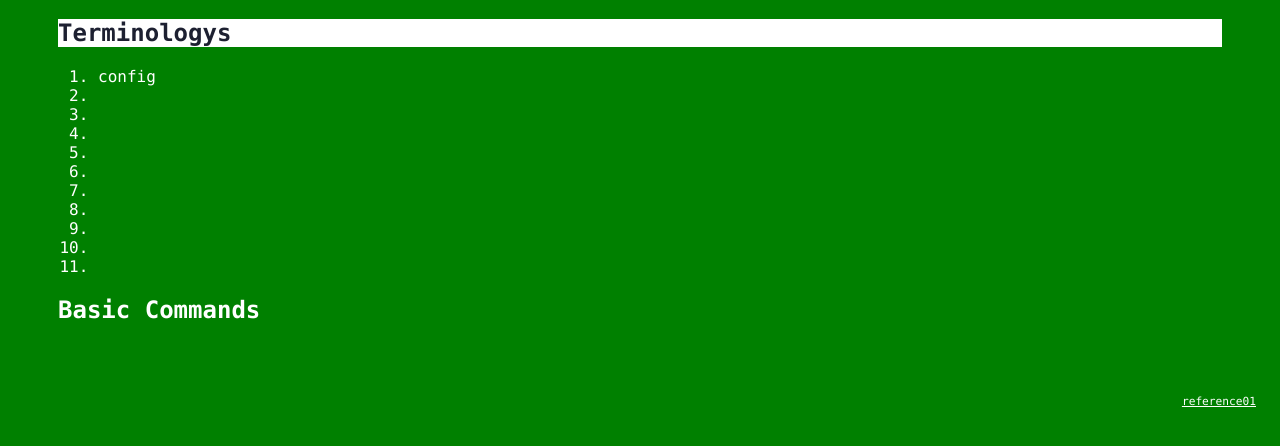
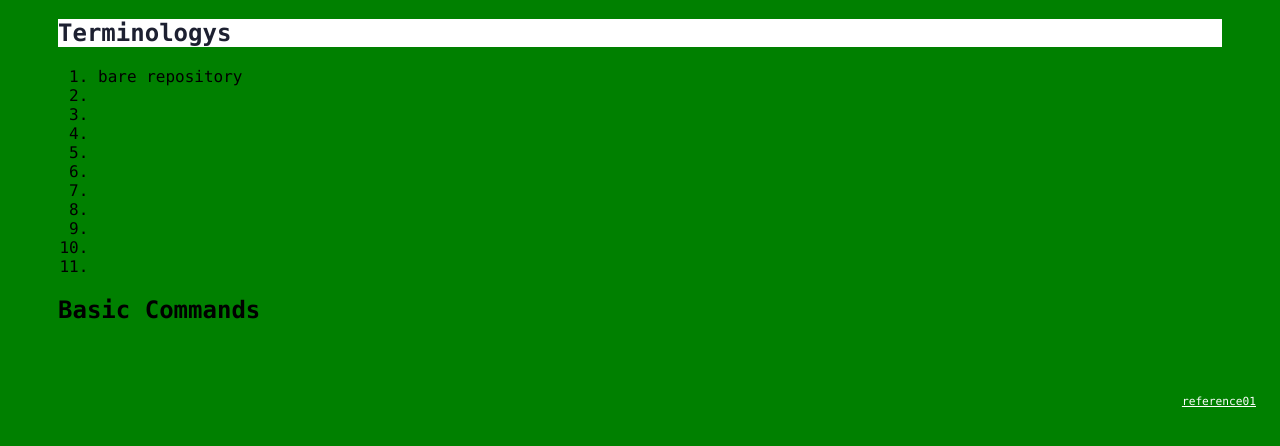
Before and after one commit to paulluo2021/git_learning, a plain HTML site: page index.html in a window 1280 px wide. Both pictures are taken after a click on the element "Terminologys". Shown: the part 226-672 px from the top of the page. Drawn offline with Linux system fonts and the light colour scheme.

Commit message:
modify 202109261127

```diff
--- a/index.html
+++ b/index.html
@@ -14,7 +14,7 @@
         <div class="accordion"><h1>Terminologys</h1></div>
             <div class="panel">
                 <ol>
-                    <li>config</li>
+                    <li>bare repository</li>
                     <li></li>
                     <li></li>
                     <li></li>
--- a/styles/style.css
+++ b/styles/style.css
@@ -1,7 +1,7 @@
 body{
   background-color: green;
   font-family: 'Monaco', sans-serif;
-  color: white;
+  color: black;
 }
 
 body a{
```
Also changed, not shown: 1 other file.
